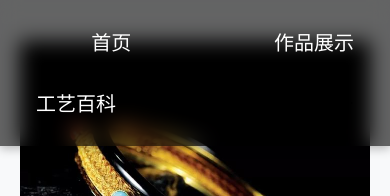
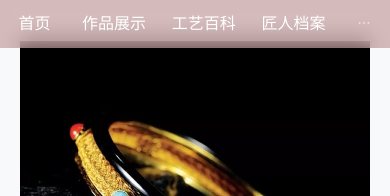
Before and after one commit to HonoraTT/Filigree-Inlaid-Metal-Art, a React (Vite) app in the folder frontend/: page / in a window 390 px wide. Shown: the top 196 px of the page. Built offline with nearby package versions, Linux system fonts and the light colour scheme; a web font is replaced by a local one.

Commit message:
navbar修改

```diff
--- a/frontend/src/components/Navbar.css
+++ b/frontend/src/components/Navbar.css
@@ -1,76 +1,64 @@
-/* 导入古风字体 */
+/* 预加载字体（推荐在index.html中加载） */
 @import url('https://fonts.googleapis.com/css2?family=Zhi_Mang_Xing&display=swap');
 
-/* 设置导航栏背景和透明度 */
-.navbar {
-    display: flex; /* 启用 Flex 布局 */
-    flex-wrap: wrap;
-    gap: 1rem;
-    padding: 1rem;
-    justify-content: space-between; /* 均匀分布*/
-
+/* 外层容器 - 处理固定定位和背景效果 */
+.navbar-container {
   position: fixed;
   top: 0;
   left: 0;
   right: 0;
   z-index: 1000;
-    background: rgba(0, 0, 0, 0.6); /* 半透明黑色 */
-    padding: 20px 20px;
-    color: rgba(207, 136, 159, 0.914);
-    box-shadow: 0 2px 10px rgba(0, 0, 0, 0.3);
+  background: rgba(188, 146, 146, 0.6);
   backdrop-filter: blur(10px);
-    transition: background 0.3s ease;
-    font-family: 'Zhi Mang Xing', cursive !important; /* 强制应用古风字体 */
+  transition: all 0.3s ease;
 }
 
-/* 当用户滚动时导航栏透明度变化 */
-.navbar.scrolled {
-    background: rgba(0, 0, 0, 0.1);
+/* 滚动状态 */
+.navbar-container.scrolled {
+  background: rgba(0, 0, 0, 0.3);
+  box-shadow: 0 2px 10px rgba(0, 0, 0, 0.2);
 }
 
-/* 设置菜单项样式 */
-.ant-menu-horizontal {
-    border-bottom: none;
+/* 覆盖Ant Design菜单样式 */
+.custom-menu.ant-menu {
+  background: transparent !important;
+  border-bottom: none !important;
+  max-width: 1200px;
+  margin: 0 auto;
+  line-height: 64px; /* 调整菜单项垂直居中 */
+  font-family: 'Zhi Mang Xing', cursive;
 }
 
-/* 设置所有菜单项的字体和颜色 */
-.navbar .ant-menu-item,
-.navbar .ant-dropdown-menu-item,
-.navbar a {
-    font-family: 'Zhi Mang Xing', cursive !important; /* 强制应用古风字体 */
-    color: white !important; /* 确保文字颜色为白色 */
+/* 菜单项样式 */
+.custom-menu.ant-menu-horizontal > .ant-menu-item {
+  color: white !important;
+  font-size: 18px;
+  padding: 0 20px;
+  transition: color 0.3s;
 }
 
-/* 鼠标悬停时的颜色变化 */
-.navbar .ant-menu-item:hover,
-.navbar .ant-dropdown-menu-item:hover {
-    color: #ffd700 !important; /* 鼠标悬停时文字颜色为金色 */
-    background: transparent !important; /* 鼠标悬停时去掉背景色 */
+/* 菜单项悬停效果 */
+.custom-menu.ant-menu-horizontal > .ant-menu-item:hover {
+  color: #ffd700 !important;
+  background: transparent !important;
 }
 
-/* 设置菜单项的字体大小和粗细 */
-.navbar .ant-menu-item,
-.navbar .ant-dropdown-menu-item {
-    font-size: 20px !important;
-    font-weight: 400 !important;
-}
-
-/* 设置菜单项下拉菜单背景 */
-.ant-dropdown-menu {
-    background-color: rgba(0, 0, 0, 0.8);
-}
-
-/* 设置导航栏中的链接 */
-.navbar a {
-    color: white;
-    text-decoration: none;
-}
-
-/* 设置手机端菜单项布局 */
-@media (max-width: 768px) {
-    .navbar .ant-menu-horizontal {
+/* 链接样式 */
+.custom-menu.ant-menu-item a {
+  color: inherit !important;
   display: block;
 }
 
+/* 响应式调整 */
+@media (max-width: 768px) {
+  .custom-menu.ant-menu {
+    line-height: 48px;
+    display: flex;
+    justify-content: space-around;
+  }
 
+  .custom-menu.ant-menu-horizontal > .ant-menu-item {
+    font-size: 16px;
+    padding: 0 10px;
   }
+}
--- a/frontend/src/components/Navbar.jsx
+++ b/frontend/src/components/Navbar.jsx
@@ -1,31 +1,26 @@
 import React, { useState, useEffect } from 'react';
 import { Menu } from 'antd';
 import { Link } from 'react-router-dom';
-import './Navbar.css';
-
-const { SubMenu } = Menu;
+import './Navbar.css'; // 确保路径正确
 
 const Navbar = () => {
   const [scrolled, setScrolled] = useState(false);
 
-  // 监听滚动事件，动态更新导航栏透明度
   useEffect(() => {
     const handleScroll = () => {
-      if (window.scrollY > 50) {
-        setScrolled(true);
-      } else {
-        setScrolled(false);
-      }
+      setScrolled(window.scrollY > 50);
     };
-
     window.addEventListener('scroll', handleScroll);
-    return () => {
-      window.removeEventListener('scroll', handleScroll);
-    };
+    return () => window.removeEventListener('scroll', handleScroll);
   }, []);
 
   return (
-    <Menu mode="horizontal" className={`navbar ${scrolled ? 'scrolled' : ''}`}>
+    <div className={`navbar-container ${scrolled ? 'scrolled' : ''}`}>
+      <Menu
+        mode="horizontal"
+        className="custom-menu"
+        theme="dark" // 使用暗色主题避免默认亮色冲突
+      >
         <Menu.Item key="home">
           <Link to="/">首页</Link>
         </Menu.Item>
@@ -45,6 +40,7 @@ const Navbar = () => {
           <Link to="/research">联系我们</Link>
         </Menu.Item>
       </Menu>
+    </div>
   );
 };
 
```
Lines whose indentation alone changed are shown as unchanged.
